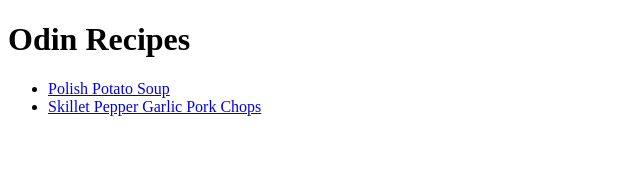
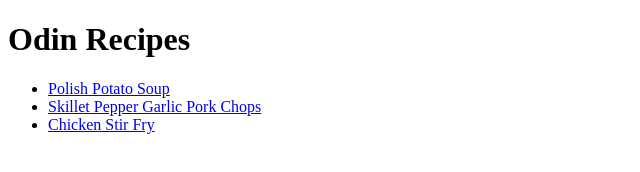
Before and after one commit to zguld/odin-recipes, a plain HTML site: page index.html in a window 1280 px wide. Shown: the whole page, without its empty margins (0-640 px from the left). Drawn offline with Linux system fonts and the light colour scheme.

Commit message:
index.html

```diff
--- a/index.html
+++ b/index.html
@@ -10,6 +10,7 @@
     <ul>
         <li><a href="recipes/polish-potato-soup.html">Polish Potato Soup</a></li>
         <li><a href="recipes/pepper-garlic-pork-chops.html">Skillet Pepper Garlic Pork Chops</a></li>
+        <li><a href="recipes/chicken-stir-fry.html">Chicken Stir Fry</a></li>
     </ul>
 
 </body>
```
